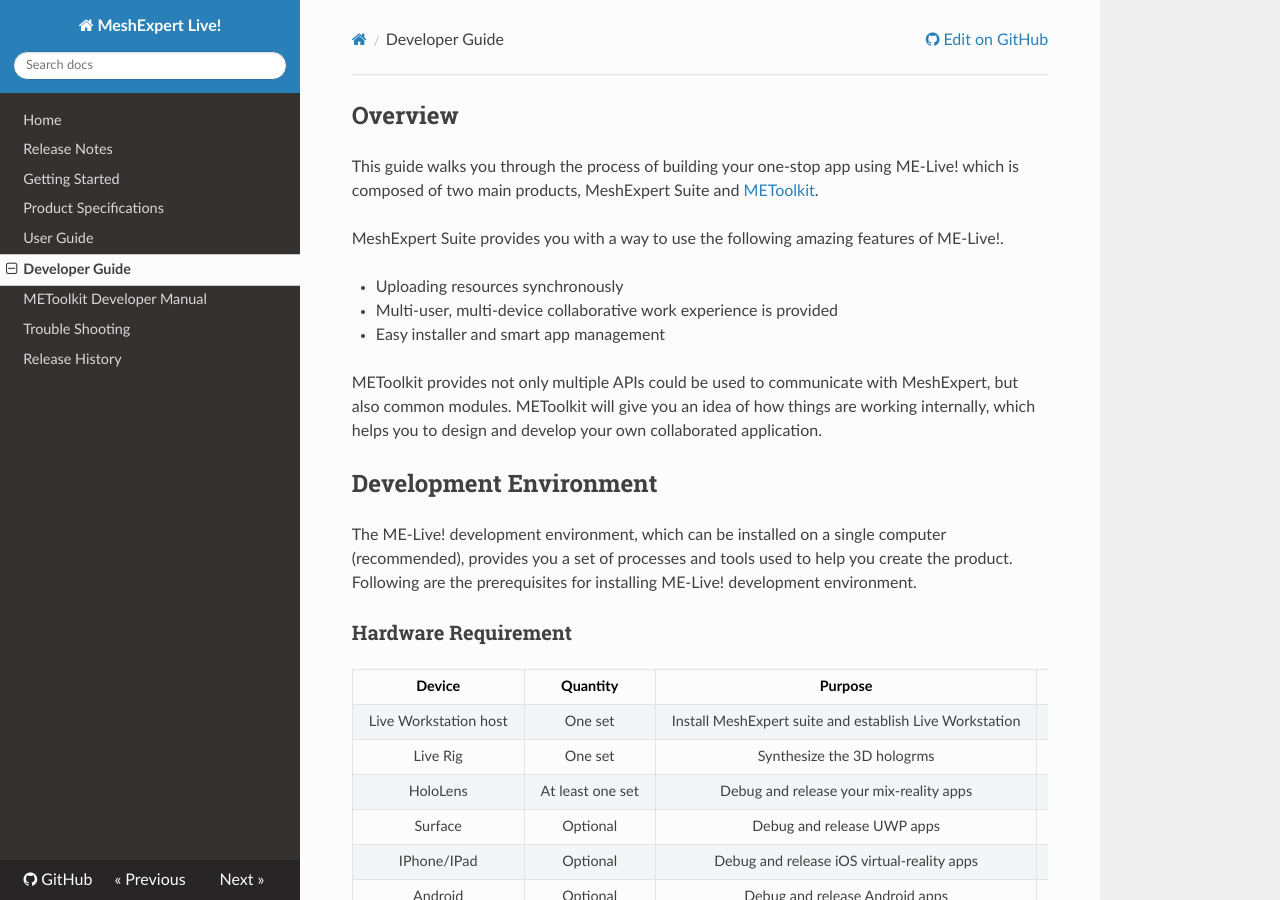
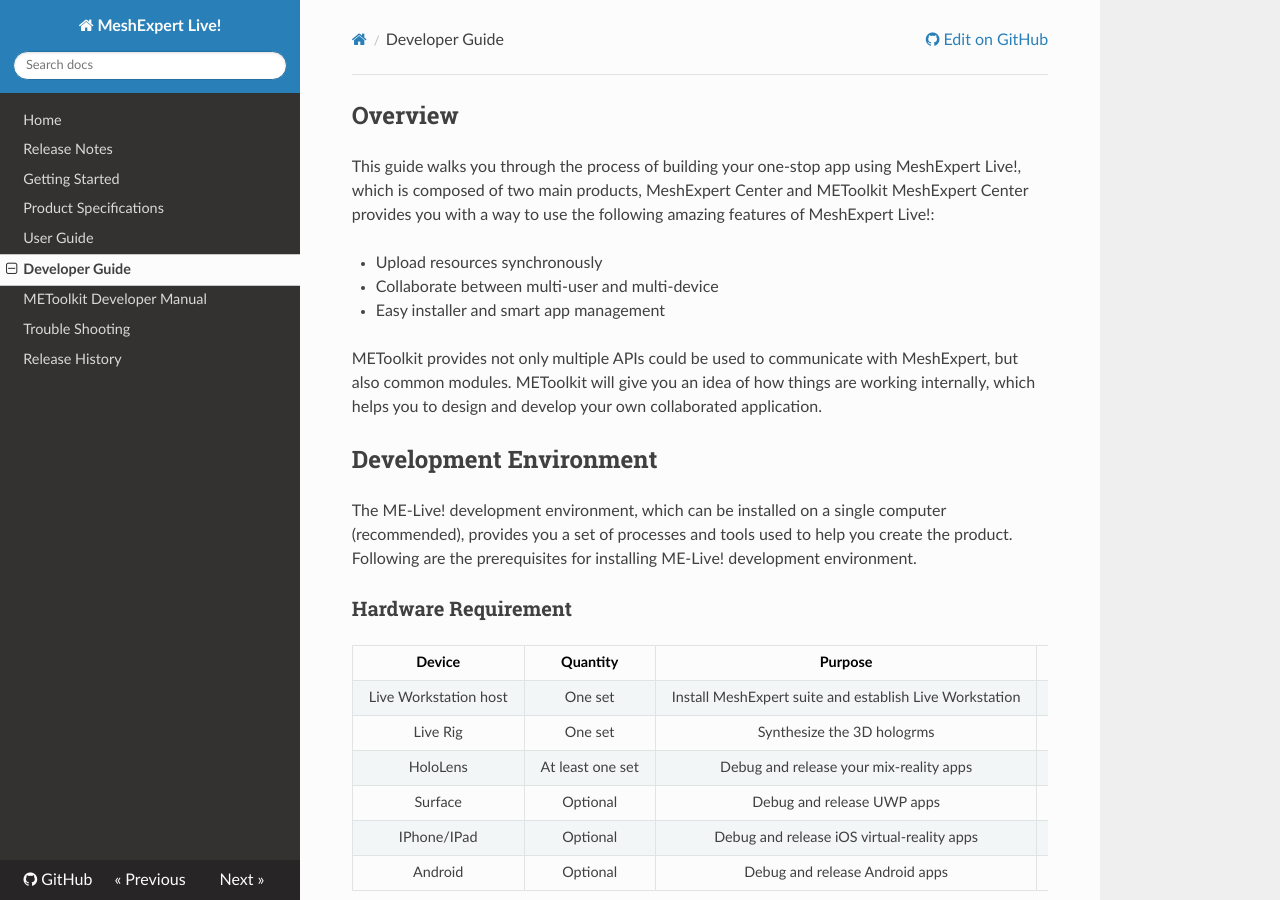
Before and after one commit to michael2008/ME-Live-Doc, an MkDocs documentation site: the page built from docs/developer-guide.md, in a window 1280 px wide and 900 px high. Built offline with MkDocs 1.6.1, drawn with Linux system fonts in a browser that asks for light colours; nearby versions of some CDN libraries; old or Windows-style settings are respelled for this version of MkDocs.

Commit message:
Update developer-guide.md

```diff
--- a/docs/developer-guide.md
+++ b/docs/developer-guide.md
@@ -1,11 +1,10 @@
 ## Overview
 
-This guide walks you through the process of building your one-stop app using ME-Live! which is composed of two main products, MeshExpert Suite and [METoolkit](#metoolkit-overview).
+This guide walks you through the process of building your one-stop app using MeshExpert Live!, which is composed of two main products, MeshExpert Center and METoolkit
+MeshExpert Center provides you with a way to use the following amazing features of MeshExpert Live!:
 
-MeshExpert Suite provides you with a way to use the following amazing features of ME-Live!.
-
-+ Uploading resources synchronously
-+ Multi-user, multi-device collaborative work experience is provided
++ Upload resources synchronously
++ Collaborate between multi-user and multi-device
 + Easy installer and smart app management
 
 METoolkit provides not only multiple APIs could be used to communicate with MeshExpert, but also common modules. METoolkit will give you an idea of how things are working internally, which helps you to design and develop your own collaborated application.
```
